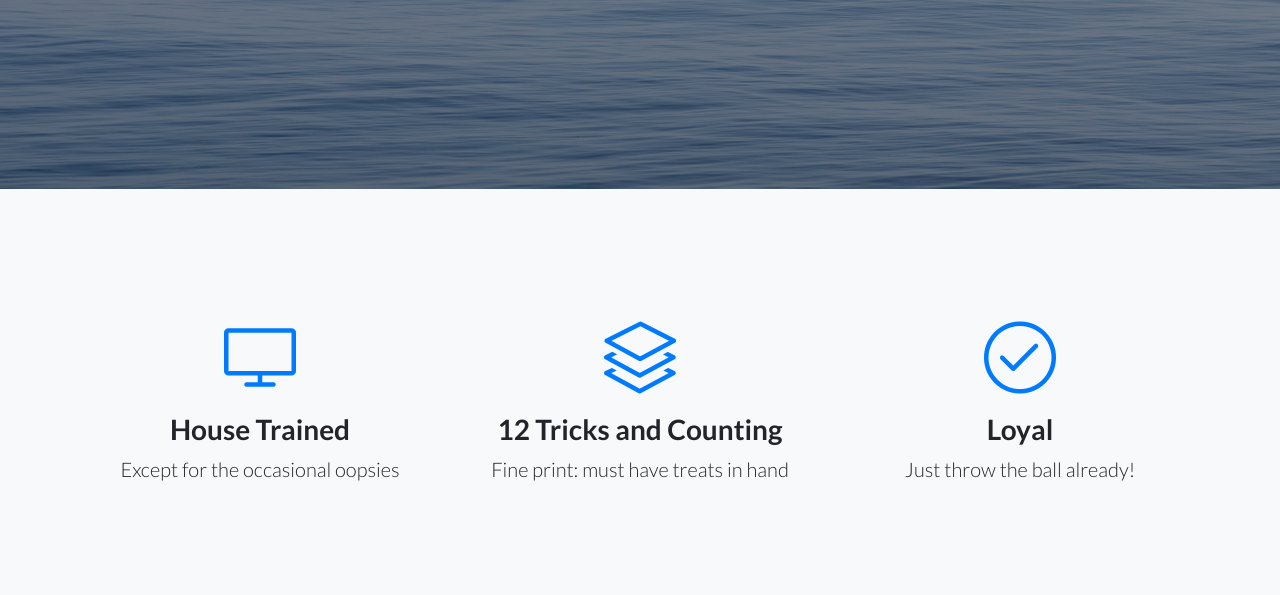
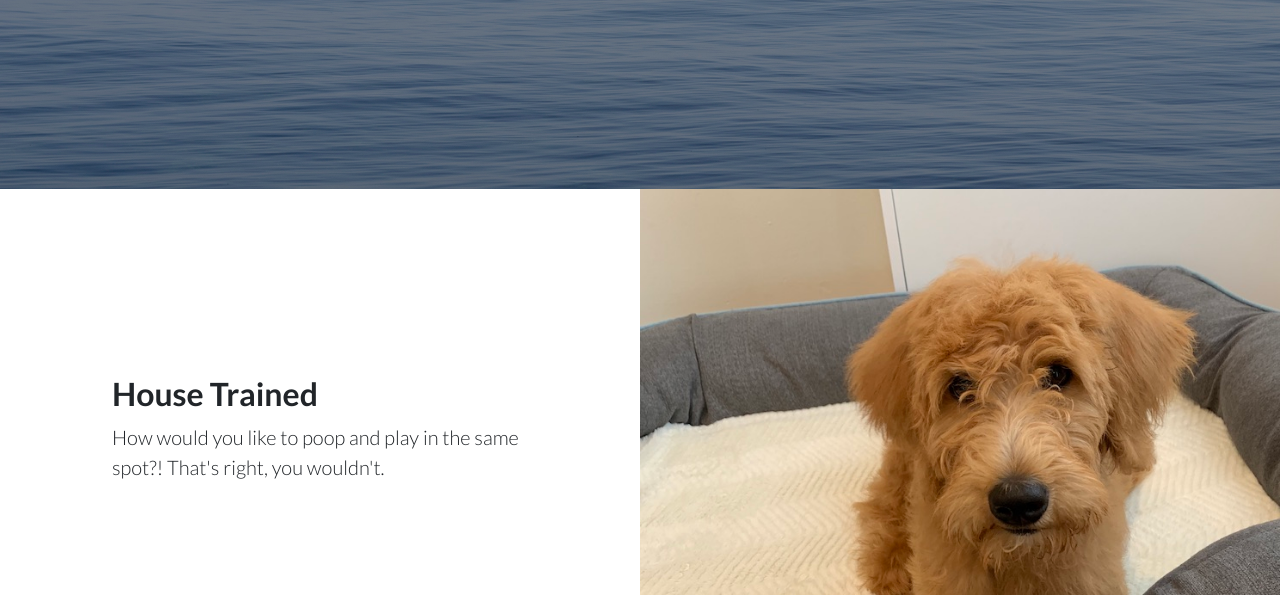
Before and after one commit to a2k0717/bailey, a website: page index.html in a window 1280 px wide. Shown: the part 357-952 px from the top of the page. Drawn offline with Linux system fonts and the light colour scheme.

Commit message:
Update index.html

```diff
--- a/index.html
+++ b/index.html
@@ -41,41 +41,6 @@
       </div>
     </div>
   </header>
-
-  <!-- Icons Grid -->
-  <section class="features-icons bg-light text-center">
-    <div class="container">
-      <div class="row">
-        <div class="col-lg-4">
-          <div class="features-icons-item mx-auto mb-5 mb-lg-0 mb-lg-3">
-            <div class="features-icons-icon d-flex">
-              <i class="icon-screen-desktop m-auto text-primary"></i>
-            </div>
-            <h3>House Trained</h3>
-            <p class="lead mb-0">Except for the occasional oopsies</p>
-          </div>
-        </div>
-        <div class="col-lg-4">
-          <div class="features-icons-item mx-auto mb-5 mb-lg-0 mb-lg-3">
-            <div class="features-icons-icon d-flex">
-              <i class="icon-layers m-auto text-primary"></i>
-            </div>
-            <h3>12 Tricks and Counting</h3>
-            <p class="lead mb-0">Fine print: must have treats in hand</p>
-          </div>
-        </div>
-        <div class="col-lg-4">
-          <div class="features-icons-item mx-auto mb-0 mb-lg-3">
-            <div class="features-icons-icon d-flex">
-              <i class="icon-check m-auto text-primary"></i>
-            </div>
-            <h3>Loyal</h3>
-            <p class="lead mb-0">Just throw the ball already!</p>
-          </div>
-        </div>
-      </div>
-    </div>
-  </section>
 
   <!-- Image Showcases -->
   <section class="showcase">
```
